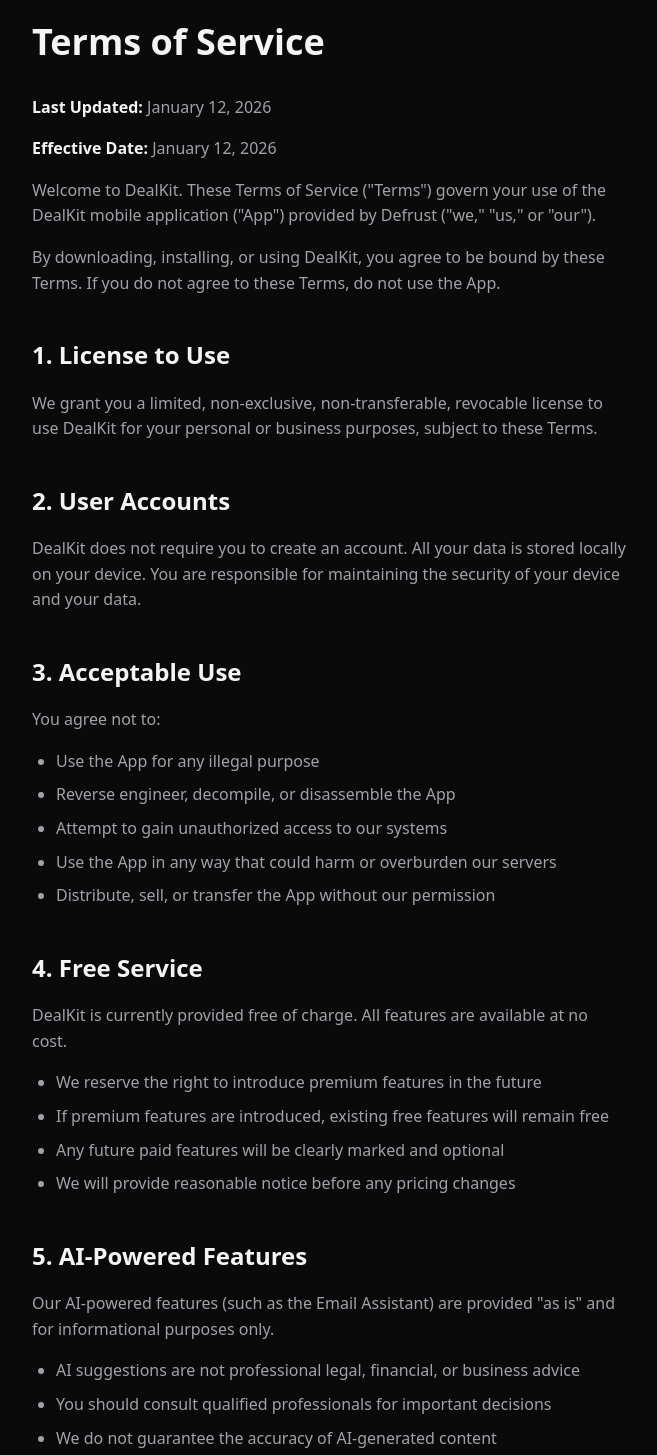
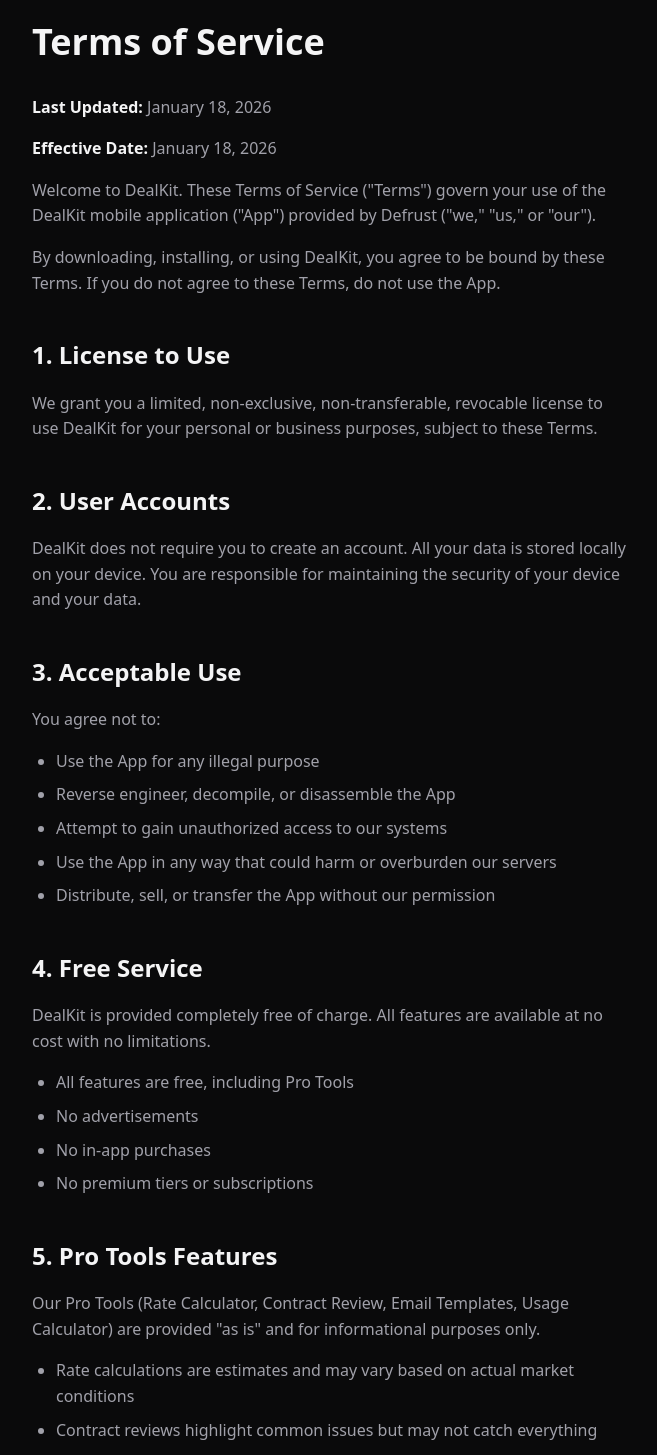
Before and after one commit to AI-AUTOSITE/dealkit-website, a Next.js app: page /terms in a window 1280 px wide. Shown: the part 100-1555 px from the top of the page, without its empty margins (184-841 px from the left). Built offline with nearby package versions, Linux system fonts and the light colour scheme.

Commit message:
feat: Add iOS App Store link, set Android to coming soon

```diff
--- a/app/page.tsx
+++ b/app/page.tsx
@@ -43,9 +43,10 @@ export default function Home() {
           </p>
 
           <div className="animate-fade-in-delay-3 flex flex-col sm:flex-row gap-4 justify-center">
-            {/* TODO: Update with actual App Store link after approval */}
             <a
-              href="#"
+              href="https://apps.apple.com/us/app/dealkit/id6757729007"
+              target="_blank"
+              rel="noopener noreferrer"
               className="inline-flex items-center justify-center gap-2 px-8 py-4 rounded-xl bg-gradient-to-r from-purple-600 to-purple-500 text-white font-semibold hover:from-purple-500 hover:to-purple-400 transition-all glow"
             >
               <svg className="w-5 h-5" viewBox="0 0 24 24" fill="currentColor">
@@ -53,16 +54,18 @@ export default function Home() {
               </svg>
               App Store
             </a>
-            {/* TODO: Update with actual Google Play link after approval */}
-            <a
-              href="#"
-              className="inline-flex items-center justify-center gap-2 px-8 py-4 rounded-xl bg-[#1c1c1f] border border-[#27272a] text-white font-semibold hover:bg-[#27272a] transition-all"
+            {/* Google Play - Coming Soon (Jan 30, 2026) */}
+            <div
+              className="inline-flex items-center justify-center gap-2 px-8 py-4 rounded-xl bg-[#1c1c1f] border border-[#27272a] text-[#71717a] font-semibold cursor-not-allowed"
             >
               <svg className="w-5 h-5" viewBox="0 0 24 24" fill="currentColor">
                 <path d="M3.609 1.814L13.792 12 3.61 22.186a.996.996 0 01-.61-.92V2.734a1 1 0 01.609-.92zm10.89 10.893l2.302 2.302-10.937 6.333 8.635-8.635zm3.199-3.198l2.807 1.626a1 1 0 010 1.73l-2.808 1.626L15.206 12l2.492-2.491zM5.864 2.658L16.8 8.99l-2.302 2.302-8.634-8.634z"/>
               </svg>
-              Google Play
-            </a>
+              <span className="flex flex-col items-start leading-tight">
+                <span className="text-xs text-[#52525b]">Coming Jan 30</span>
+                <span>Google Play</span>
+              </span>
+            </div>
           </div>
         </div>
       </section>
@@ -209,9 +212,11 @@ export default function Home() {
               {[
                 'Unlimited deals',
                 'Unlimited brands',
+                'Rate Calculator',
+                'Contract Review',
                 'Email Templates',
-                'Dark mode',
-                'Export your data',
+                'Usage Calculator',
+                'Data Export/Import',
                 'No ads ever',
               ].map((item, i) => (
                 <li key={i} className="flex items-center gap-3 text-[#a1a1aa]">
@@ -224,7 +229,9 @@ export default function Home() {
             </ul>
             <div className="flex flex-col sm:flex-row gap-4 justify-center">
               <a
-                href="#"
+                href="https://apps.apple.com/us/app/dealkit/id6757729007"
+                target="_blank"
+                rel="noopener noreferrer"
                 className="inline-flex items-center justify-center gap-2 px-8 py-4 rounded-xl bg-gradient-to-r from-purple-600 to-purple-500 text-white font-semibold hover:from-purple-500 hover:to-purple-400 transition-all glow"
               >
                 Download Free
@@ -234,43 +241,49 @@ export default function Home() {
         </div>
       </section>
 
-      {/* Coming Soon - AI Features */}
+      {/* Pro Tools Section */}
       <section className="py-20 px-6 bg-[#0f0f10]">
         <div className="max-w-4xl mx-auto text-center">
           <span className="inline-block px-4 py-1.5 rounded-full bg-purple-500/10 border border-purple-500/20 text-purple-400 text-sm font-medium mb-6">
-            🚀 Coming Soon
+            🛠️ Pro Tools Included
           </span>
           <h2 className="text-3xl md:text-4xl font-bold text-white mb-4">
-            More AI-Powered Features
+            Powerful Tools for<br />
+            <span className="gradient-text">Serious Creators</span>
           </h2>
           <p className="text-[#a1a1aa] text-lg mb-12 max-w-2xl mx-auto">
-            We&apos;re working on more powerful AI features to help you grow your creator business.
+            Professional-grade tools to help you negotiate better deals and grow your creator business.
           </p>
 
-          <div className="grid md:grid-cols-3 gap-6">
+          <div className="grid md:grid-cols-2 lg:grid-cols-4 gap-6">
             {[
               {
-                icon: '📝',
-                title: 'AI Contract Review',
-                description: 'Automatically analyze contracts and highlight important terms, red flags, and negotiation points.',
+                icon: '💰',
+                title: 'Rate Calculator',
+                description: 'Calculate fair rates based on your followers, engagement, and niche.',
               },
               {
-                icon: '💰',
-                title: 'Fair Price Calculator',
-                description: 'Get AI-powered pricing suggestions based on your metrics and industry standards.',
+                icon: '📝',
+                title: 'Contract Review',
+                description: 'Analyze contracts and identify red flags, important terms, and negotiation points.',
               },
               {
-                icon: '📈',
-                title: 'Analytics Dashboard',
-                description: 'Track your earnings, deal success rates, and growth over time with beautiful charts.',
+                icon: '✉️',
+                title: 'Email Templates',
+                description: 'Professional email templates for negotiations, follow-ups, and payment reminders.',
+              },
+              {
+                icon: '📊',
+                title: 'Usage Calculator',
+                description: 'Calculate usage rights fees for different licensing terms and durations.',
               },
             ].map((feature, i) => (
               <div
                 key={i}
-                className="p-6 rounded-2xl bg-[#141416]/50 border border-[#27272a] opacity-75"
+                className="p-6 rounded-2xl bg-[#141416] border border-[#27272a] hover:border-purple-500/30 transition-colors group"
               >
                 <div className="text-3xl mb-4">{feature.icon}</div>
-                <h3 className="text-lg font-semibold text-white mb-2">
+                <h3 className="text-lg font-semibold text-white mb-2 group-hover:text-purple-400 transition-colors">
                   {feature.title}
                 </h3>
                 <p className="text-[#71717a] text-sm leading-relaxed">
@@ -294,7 +307,9 @@ export default function Home() {
           </p>
           <div className="flex flex-col sm:flex-row gap-4 justify-center">
             <a
-              href="#"
+              href="https://apps.apple.com/us/app/dealkit/id6757729007"
+              target="_blank"
+              rel="noopener noreferrer"
               className="inline-flex items-center justify-center gap-2 px-8 py-4 rounded-xl bg-gradient-to-r from-purple-600 to-purple-500 text-white font-semibold hover:from-purple-500 hover:to-purple-400 transition-all glow"
             >
               <svg className="w-5 h-5" viewBox="0 0 24 24" fill="currentColor">
@@ -302,15 +317,18 @@ export default function Home() {
               </svg>
               App Store
             </a>
-            <a
-              href="#"
-              className="inline-flex items-center justify-center gap-2 px-8 py-4 rounded-xl bg-[#1c1c1f] border border-[#27272a] text-white font-semibold hover:bg-[#27272a] transition-all"
+            {/* Google Play - Coming Soon (Jan 30, 2026) */}
+            <div
+              className="inline-flex items-center justify-center gap-2 px-8 py-4 rounded-xl bg-[#1c1c1f] border border-[#27272a] text-[#71717a] font-semibold cursor-not-allowed"
             >
               <svg className="w-5 h-5" viewBox="0 0 24 24" fill="currentColor">
                 <path d="M3.609 1.814L13.792 12 3.61 22.186a.996.996 0 01-.61-.92V2.734a1 1 0 01.609-.92zm10.89 10.893l2.302 2.302-10.937 6.333 8.635-8.635zm3.199-3.198l2.807 1.626a1 1 0 010 1.73l-2.808 1.626L15.206 12l2.492-2.491zM5.864 2.658L16.8 8.99l-2.302 2.302-8.634-8.634z"/>
               </svg>
-              Google Play
-            </a>
+              <span className="flex flex-col items-start leading-tight">
+                <span className="text-xs text-[#52525b]">Coming Jan 30</span>
+                <span>Google Play</span>
+              </span>
+            </div>
           </div>
         </div>
       </section>
@@ -339,7 +357,7 @@ export default function Home() {
             </nav>
 
             <p className="text-sm text-[#71717a]">
-              © 2025 Defrust. All rights reserved.
+              © 2026 Defrust. All rights reserved.
             </p>
           </div>
         </div>
--- a/app/privacy/page.tsx
+++ b/app/privacy/page.tsx
@@ -32,8 +32,8 @@ export default function PrivacyPolicy() {
       <main className="max-w-4xl mx-auto px-6 py-12">
         <article className="prose">
           <h1>Privacy Policy</h1>
-          <p><strong>Last Updated:</strong> January 12, 2026</p>
-          <p><strong>Effective Date:</strong> January 12, 2026</p>
+          <p><strong>Last Updated:</strong> January 18, 2026</p>
+          <p><strong>Effective Date:</strong> January 18, 2026</p>
 
           <p>
             Defrust (&quot;we,&quot; &quot;us,&quot; or &quot;our&quot;) operates the DealKit mobile application
@@ -85,30 +85,26 @@ export default function PrivacyPolicy() {
             </li>
           </ul>
 
-          <h3>2.3 AI-Powered Features</h3>
+          <h3>2.3 Pro Tools Features</h3>
           <p>
-            DealKit offers AI-powered features that require sending data to our secure
-            servers for processing. These features include:
+            DealKit offers professional tools that help you manage your creator business.
+            These features include:
           </p>
           <ul>
-            <li><strong>AI Email Assistant:</strong> Helps draft professional emails to brands</li>
+            <li><strong>Rate Calculator:</strong> Calculates suggested rates based on your metrics</li>
+            <li><strong>Contract Review:</strong> Analyzes contract text for important terms</li>
+            <li><strong>Email Templates:</strong> Provides pre-written professional email templates</li>
+            <li><strong>Usage Calculator:</strong> Calculates licensing fees for usage rights</li>
           </ul>
           <p>
-            <strong>When you use these AI features:</strong>
+            <strong>Important:</strong> All these features process data locally on your device.
+            No data is sent to external servers.
           </p>
-          <ul>
-            <li>The relevant data is sent to our secure servers via encrypted connection (HTTPS)</li>
-            <li>Data is processed by our AI system to generate results</li>
-            <li><strong>Data is immediately deleted after processing</strong> - we do not store your content</li>
-            <li>We do not use your data to train AI models</li>
-            <li>We do not log or retain any personally identifiable information from AI requests</li>
-          </ul>
 
           <h2>3. How We Use Your Information</h2>
           <p>We use the information we collect to:</p>
           <ul>
             <li>Provide and maintain the App&apos;s core functionality</li>
-            <li>Process AI feature requests (when you choose to use them)</li>
             <li>Fix bugs and improve App stability</li>
             <li>Understand how features are used to make improvements</li>
             <li>Respond to your support requests</li>
@@ -131,19 +127,16 @@ export default function PrivacyPolicy() {
           <h3>5.1 Local Storage</h3>
           <p>
             Your deals, brands, and profile information are stored locally on your device using
-            secure database technology. This data remains on your device unless you:
+            secure database technology. This data remains on your device unless you choose to
+            use the Export feature to create a backup file.
           </p>
-          <ul>
-            <li>Use the Export feature to create a backup file</li>
-            <li>Use an AI-powered feature that requires server processing</li>
-          </ul>
 
           <h3>5.2 Data Security</h3>
           <p>We implement appropriate security measures including:</p>
           <ul>
-            <li>Encrypted data transmission (HTTPS/TLS) for all server communications</li>
-            <li>Immediate deletion of AI-processed data after results are returned</li>
-            <li>No persistent storage of user content on our servers</li>
+            <li>Secure local database storage on your device</li>
+            <li>Encrypted data transmission (HTTPS/TLS) for crash report communications</li>
+            <li>No storage of user content on our servers</li>
             <li>Regular security reviews of our systems</li>
           </ul>
 
@@ -157,23 +150,18 @@ export default function PrivacyPolicy() {
                 Sentry Privacy Policy
               </a>
             </li>
-            <li>
-              <strong>Anthropic Claude API</strong>: Powers our AI features. When you use AI
-              features, relevant data is processed through Anthropic&apos;s API.
-              <a href="https://www.anthropic.com/privacy" target="_blank" rel="noopener noreferrer">
-                Anthropic Privacy Policy
-              </a>
-            </li>
           </ul>
+          <p>
+            <strong>Note:</strong> All Pro Tools (Rate Calculator, Contract Review, Email Templates,
+            Usage Calculator) process data entirely on your device and do not send data to
+            any external services.
+          </p>
 
           <h2>7. Data Retention</h2>
           <ul>
             <li>
               <strong>Local Data:</strong> Stored on your device until you delete it or
               uninstall the App
-            </li>
-            <li>
-              <strong>AI Processing Data:</strong> Deleted immediately after processing is complete
             </li>
             <li>
               <strong>Crash Reports:</strong> Retained for up to 90 days to allow for bug analysis
@@ -196,8 +184,7 @@ export default function PrivacyPolicy() {
               <strong>Delete:</strong> Delete individual items or all data through the App settings
             </li>
             <li>
-              <strong>Opt-out of AI Features:</strong> AI features are optional and require
-              explicit action to use
+              <strong>Portability:</strong> Import and export your data freely between devices
             </li>
           </ul>
 
@@ -208,11 +195,11 @@ export default function PrivacyPolicy() {
             and believe your child has provided us with personal information, please contact us.
           </p>
 
-          <h2>10. International Data Transfers</h2>
+          <h2>10. International Users</h2>
           <p>
-            If you use AI-powered features, your data may be processed on servers located outside
-            your country of residence. We ensure appropriate safeguards are in place for any
-            international data transfers.
+            DealKit stores all user data locally on your device. Since your data never leaves
+            your device (except for anonymous crash reports), there are no international data
+            transfers of your personal information.
           </p>
 
           <h2>11. Changes to This Privacy Policy</h2>
@@ -246,7 +233,7 @@ export default function PrivacyPolicy() {
       <footer className="py-8 px-6 border-t border-[#27272a]">
         <div className="max-w-4xl mx-auto flex flex-col md:flex-row items-center justify-between gap-4">
           <p className="text-sm text-[#71717a]">
-            © 2025 Defrust. All rights reserved.
+            © 2026 Defrust. All rights reserved.
           </p>
           <nav className="flex items-center gap-6">
             <Link href="/" className="text-sm text-[#71717a] hover:text-white transition-colors">
--- a/app/terms/page.tsx
+++ b/app/terms/page.tsx
@@ -28,8 +28,8 @@ export default function TermsOfService() {
       <main className="max-w-4xl mx-auto px-6 py-12">
         <article className="prose">
           <h1>Terms of Service</h1>
-          <p><strong>Last Updated:</strong> January 12, 2026</p>
-          <p><strong>Effective Date:</strong> January 12, 2026</p>
+          <p><strong>Last Updated:</strong> January 18, 2026</p>
+          <p><strong>Effective Date:</strong> January 18, 2026</p>
 
           <p>
             Welcome to DealKit. These Terms of Service (&quot;Terms&quot;) govern your use of the
@@ -65,25 +65,27 @@ export default function TermsOfService() {
 
           <h2>4. Free Service</h2>
           <p>
-            DealKit is currently provided free of charge. All features are available at no cost.
+            DealKit is provided completely free of charge. All features are available at no cost
+            with no limitations.
           </p>
           <ul>
-            <li>We reserve the right to introduce premium features in the future</li>
-            <li>If premium features are introduced, existing free features will remain free</li>
-            <li>Any future paid features will be clearly marked and optional</li>
-            <li>We will provide reasonable notice before any pricing changes</li>
+            <li>All features are free, including Pro Tools</li>
+            <li>No advertisements</li>
+            <li>No in-app purchases</li>
+            <li>No premium tiers or subscriptions</li>
           </ul>
 
-          <h2>5. AI-Powered Features</h2>
+          <h2>5. Pro Tools Features</h2>
           <p>
-            Our AI-powered features (such as the Email Assistant) are provided &quot;as is&quot;
-            and for informational purposes only.
+            Our Pro Tools (Rate Calculator, Contract Review, Email Templates, Usage Calculator)
+            are provided &quot;as is&quot; and for informational purposes only.
           </p>
           <ul>
-            <li>AI suggestions are not professional legal, financial, or business advice</li>
+            <li>Rate calculations are estimates and may vary based on actual market conditions</li>
+            <li>Contract reviews highlight common issues but may not catch everything</li>
             <li>You should consult qualified professionals for important decisions</li>
-            <li>We do not guarantee the accuracy of AI-generated content</li>
-            <li>You are responsible for reviewing and verifying all AI outputs</li>
+            <li>We do not guarantee the accuracy of calculations or suggestions</li>
+            <li>You are responsible for reviewing and verifying all outputs</li>
           </ul>
 
           <h2>6. Your Data</h2>
@@ -176,7 +178,7 @@ export default function TermsOfService() {
       <footer className="py-8 px-6 border-t border-[#27272a]">
         <div className="max-w-4xl mx-auto flex flex-col md:flex-row items-center justify-between gap-4">
           <p className="text-sm text-[#71717a]">
-            © 2025 Defrust. All rights reserved.
+            © 2026 Defrust. All rights reserved.
           </p>
           <nav className="flex items-center gap-6">
             <Link href="/" className="text-sm text-[#71717a] hover:text-white transition-colors">
```
